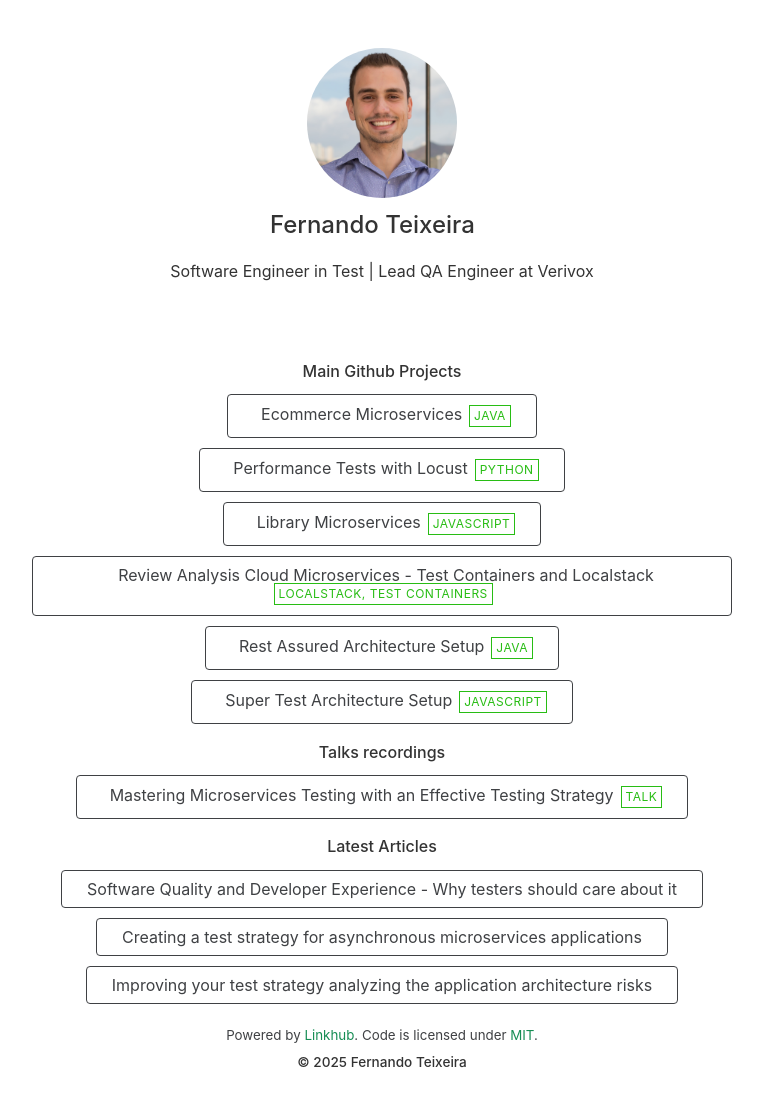
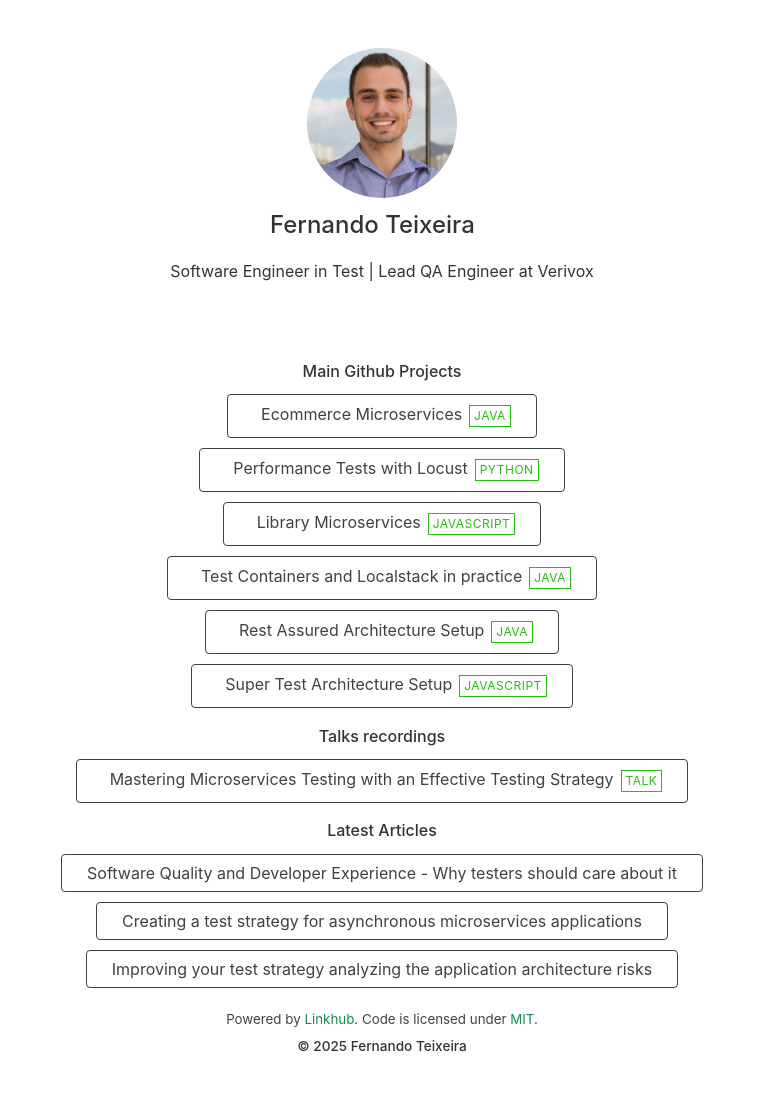
Before and after one commit to teixeira-fernando/teixeira-fernando.github.io, a Jekyll site: the page built from index.html, in a window 1280 px wide. Shown: the whole page, without its empty margins (258-1021 px from the left). Built offline with Jekyll 4.4.1, drawn with Linux system fonts in a browser that asks for light colours; nearby versions of some CDN libraries.

Commit message:
updated links

```diff
--- a/_data/links.yml
+++ b/_data/links.yml
@@ -15,10 +15,10 @@
       icon: logos:javascript
       tag: Javascript
 
-    - title: Review Analysis Cloud Microservices - Test Containers and Localstack
+    - title: Test Containers and Localstack in practice
       url: https://github.com/teixeira-fernando/Review-Analysis-Cloud-Microservices
       icon: logos:java
-      tag: Localstack, Test Containers
+      tag: Java
 
     - title: Rest Assured Architecture Setup
       url: https://github.com/teixeira-fernando/restassured-framework-setup
```
